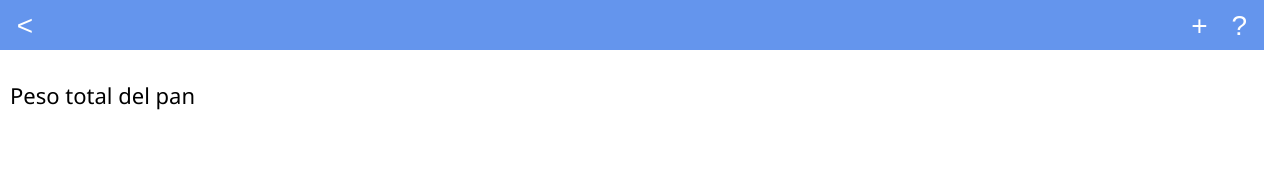
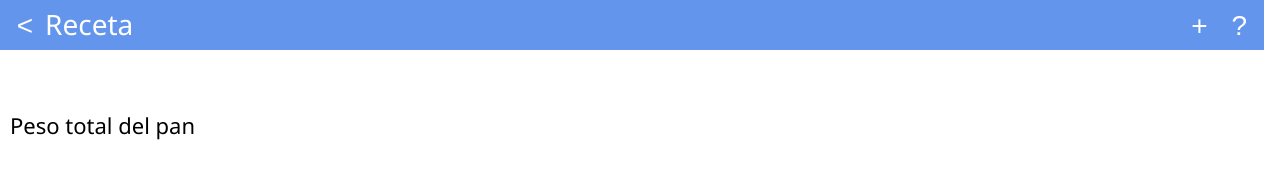
Before and after one commit to Dyno-0/RecetasPan, a plain HTML site: page www/receta.html in a window 1280 px wide. Drawn offline with Linux system fonts and the light colour scheme.

Commit message:
Actualización a la versión 0.2

```diff
--- a/www/receta.html
+++ b/www/receta.html
@@ -36,7 +36,7 @@ de GNU junto con este programa. Si no, vea <http://www.gnu.org/licenses/>.
             <div id='boton-atras'>
                 <button id='atras'>&lt;</button>
             </div>
-            <div id='titulo'>
+            <div id='titulo'>Receta
             </div>
             <div id='boton-ayuda'>
                 <button id='ayuda'>?</button>
@@ -50,15 +50,16 @@ de GNU junto con este programa. Si no, vea <http://www.gnu.org/licenses/>.
 
         <section>
             <br>
+            <div id="nombre-receta">
+            </div>
+            <br>
             <div id="peso-titulo">
                 <p>Peso total del pan</p>
             </div>
             <div id="peso-texto">
                 <p id='peso-numero'></p>
             </div>
-
             <div class="clear"></div>
-
             <div id="ingredientes">
                 <ul id='lista-ingredientes'></ul>
             </div>
```
Also changed, not shown: www/index.html (+2 -2 lines).
